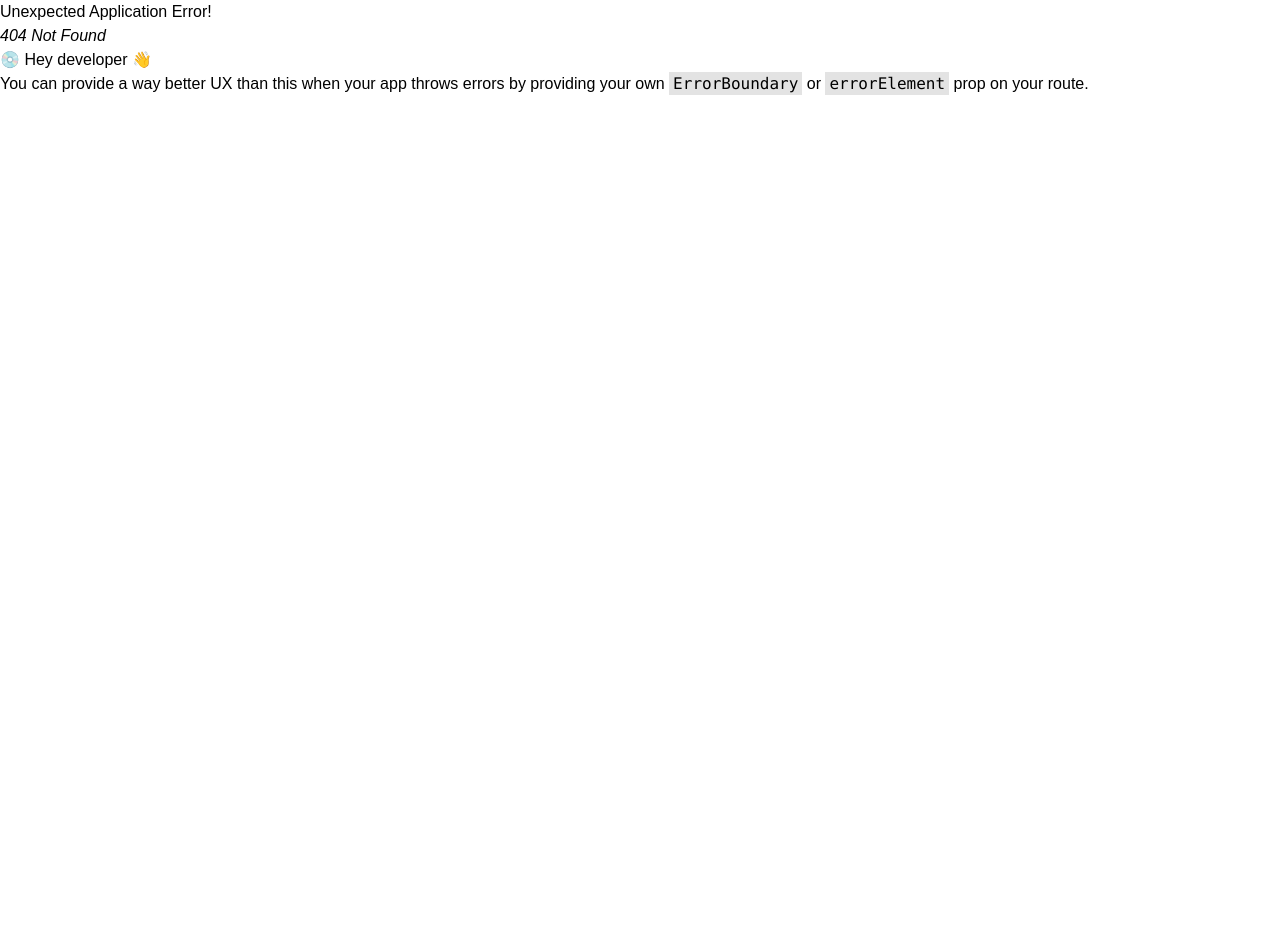
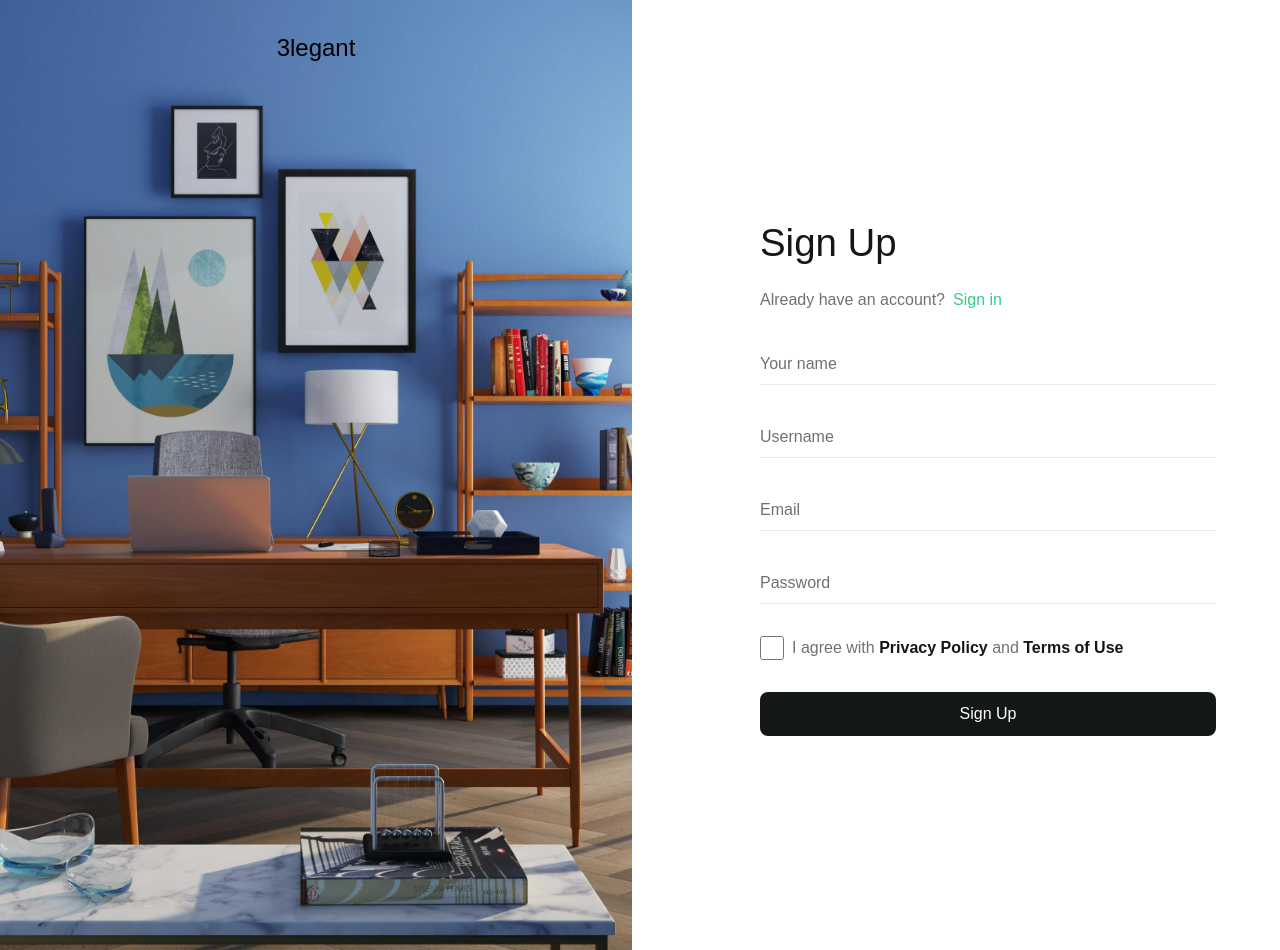
Before and after one commit to nrprosper/indoor-ecommerce, a React (Vite) app: page /signup in a window 1280 px wide. Before the commit this address had no page. Before the commit the page ends 800 px from the top, so only its background shows below. Built offline with nearby package versions, Linux system fonts and the light colour scheme.

Commit message:
finished signup form

```diff
--- a/src/Constants/bgs.ts
+++ b/src/Constants/bgs.ts
@@ -1,5 +1,5 @@
 
-import bg from "../assets/bgs/authbg.png";
+import bg from "../assets/bgs/auth.jpg";
 
 
 export {bg}
--- /dev/null
+++ b/src/pages/auth/Signup.tsx
@@ -0,0 +1,59 @@
+import AuthLayout from "./AuthLayout.tsx";
+import {Form, Link} from "react-router-dom";
+import Input from "../../ui/Input.tsx";
+import Button from "../../ui/Button.tsx";
+
+
+const Signup = () => {
+    return (
+        <AuthLayout>
+            <div className="w-[19.4375rem] lg:w-[28.5rem]">
+                <h2 className="text-[2.4rem] mb-4 font-medium text-theme-neutral-7 capitalize">Sign up</h2>
+                <div className="flex items-center gap-2 mb-8">
+                    <p className="text-theme-neutral-4">Already have an account?</p>
+                    <Link className="text-theme-green font-medium" to={"/login"}>Sign in</Link>
+                </div>
+                <Form>
+                    <div>
+                        <Input
+                            label={"Your name"}
+                            className="mb-8"
+                        />
+                        <Input
+                            label={"Username"}
+                            className="mb-8"
+                        />
+                        <Input
+                            type={"email"}
+                            label={"Email"}
+                            className="mb-8"
+                        />
+                        <Input
+                            type={"password"}
+                            label={"Password"}
+                        />
+                    </div>
+                    <div className="mt-8 flex items-center">
+                        <input
+                            className="h-6 w-6 rounded-2 border-2 me-2 border-theme-neutral-4"
+                            id="agree"
+                            type="checkbox"
+                        />
+                        <label
+                            className="text-theme-neutral-4"
+                            htmlFor="agree">I agree with
+                            <span className="text-theme-neutral-7 font-semibold"> Privacy Policy </span>
+                            and <span className="text-theme-neutral-7 font-semibold">Terms of Use </span></label>
+                    </div>
+                    <Button
+                        className="mt-8"
+                        onClick={() => {}}
+                    >Sign Up</Button>
+                </Form>
+            </div>
+        </AuthLayout>
+    )
+}
+
+
+export default Signup;
--- a/src/router/index.tsx
+++ b/src/router/index.tsx
@@ -6,6 +6,7 @@ import {
 import App from "../App.tsx";
 import Home from "../pages/Home.tsx";
 import Login from "../pages/auth/Login.tsx";
+import Signup from "../pages/auth/Signup.tsx";
 
 
 const router = createBrowserRouter(
@@ -18,6 +19,7 @@ const router = createBrowserRouter(
                 <Route path={""} element={<Home />} />
             </Route>
             <Route path="/login" element={<Login />} />
+            <Route path="/signup" element={<Signup />} />
         </>
     )
 )
```
Also changed, not shown: src/assets/bgs/auth.jpg (added).
